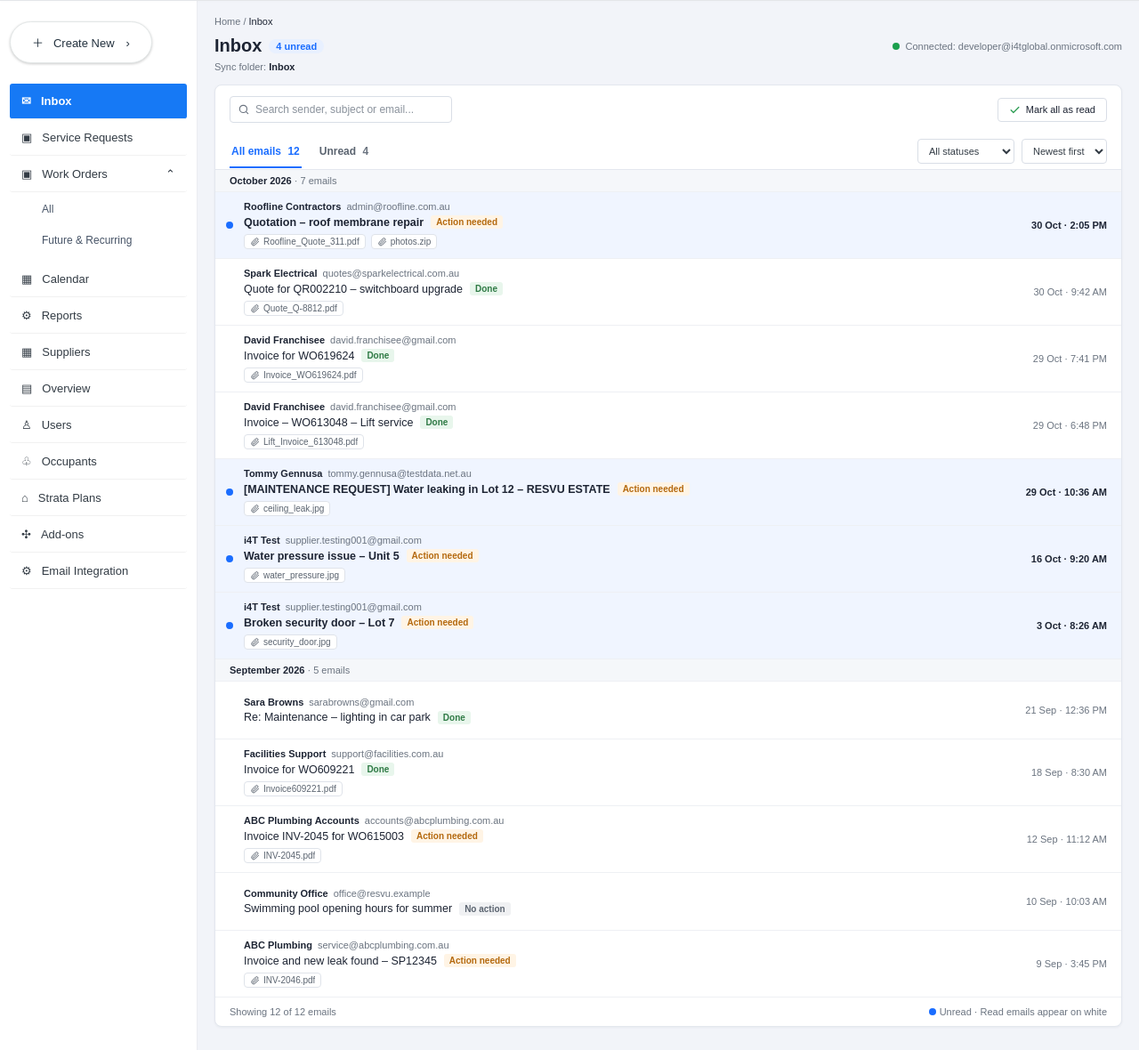
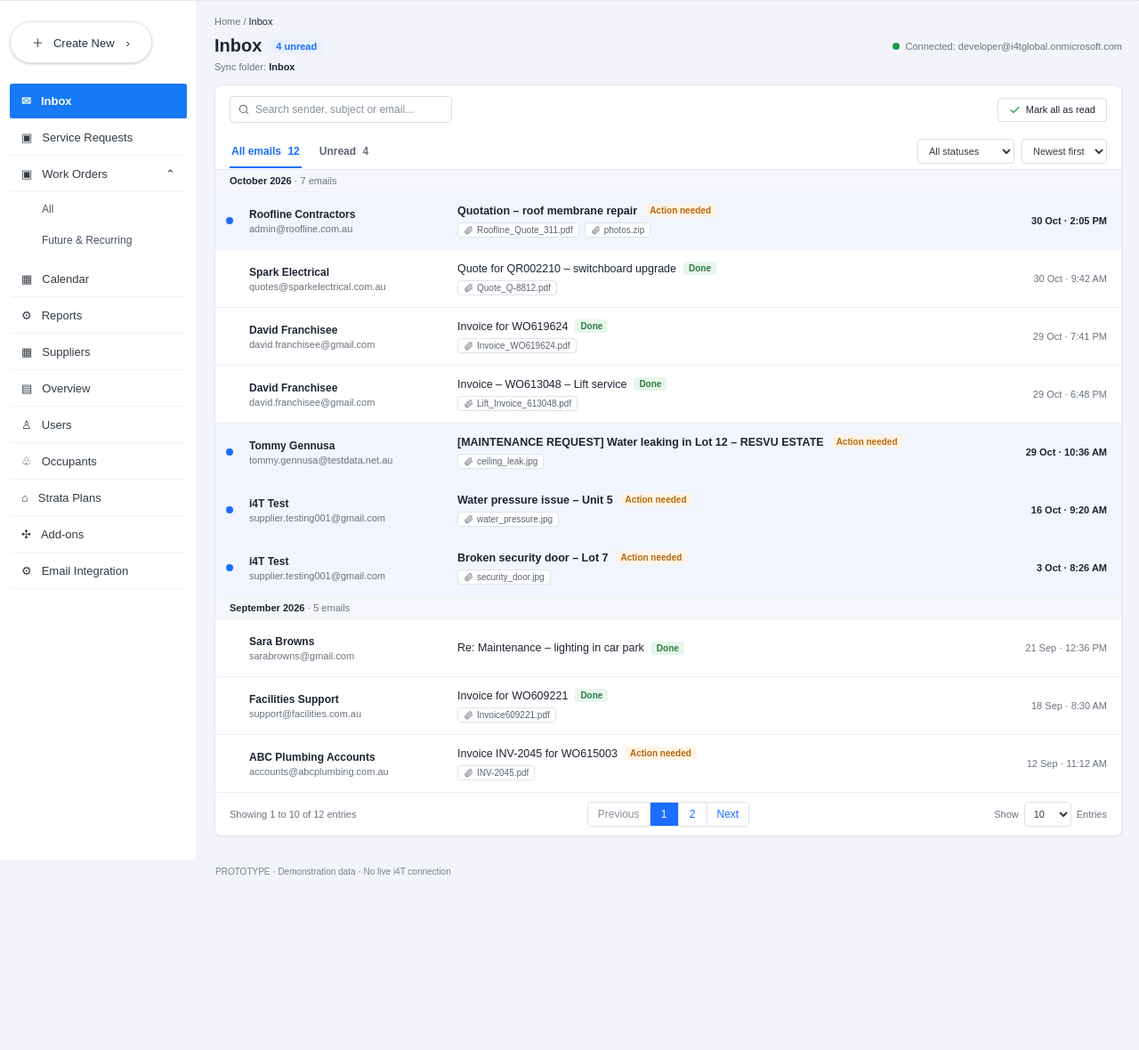
Before and after one commit to lakshika-debug/Inbox_automation, a plain HTML site: page index.html in a window 1280 px wide. Shown: the part 64-1244 px from the top of the page at 89% size. After the commit the page ends 1049 px from the top, so only its background shows below. Drawn offline with Linux system fonts and the light colour scheme.

Commit message:
feat: Inbox list pagination footer, stacked sender address, subject column

```diff
--- a/index.html
+++ b/index.html
@@ -101,19 +101,22 @@ body{background:#f2f4f9;color:#333c45;font-family:Arial,Helvetica,sans-serif;fon
 .ib-tab.ib-on,.ib-tab.ib-on span{color:#1a6dff}.ib-tab.ib-on{border-bottom-color:#1a6dff}
 .ib-filters{display:flex;gap:8px;padding:6px 0;flex-wrap:wrap}.ib-filters select{height:28px;border:1px solid #d9dee6;border-radius:4px;background:#fff;font-size:11px;padding:0 8px;color:#333c45}
 .ib-group{background:#f5f7fa;padding:6px 16px;font-size:11px;color:#1d2433;border-bottom:1px solid #eef0f4}.ib-group b{font-weight:600}.ib-group span{color:#6b7480}
-.ib-row{display:grid;grid-template-columns:16px minmax(0,1fr) auto;align-items:center;column-gap:8px;min-height:65px;padding:10px 16px 10px 8px;border-bottom:1px solid #eef0f4;background:#fff;cursor:pointer}
+.ib-row{display:grid;grid-template-columns:16px 220px minmax(0,1fr) auto;align-items:center;column-gap:14px;min-height:65px;padding:10px 16px 10px 8px;border-bottom:1px solid #eef0f4;background:#fff;cursor:pointer}
 .ib-row:hover{background:#f7f9fc}.ib-row.ib-unread{background:#f0f5ff}.ib-row.ib-unread:hover{background:#e8f0ff}
 .ib-row.ib-current,.ib-row.ib-current:hover{background:#e3edff;box-shadow:inset 3px 0 0 #1a6dff}.ib-row:focus-visible{outline:2px solid #1a6dff;outline-offset:-2px}
 .ib-gut{display:flex;justify-content:center;align-items:center}.ib-udot{display:inline-block;width:8px;height:8px;border-radius:50%;background:#1a6dff}
-.ib-l1{display:flex;gap:6px;align-items:baseline;min-width:0;font-size:11px}.ib-from{font-weight:600;color:#1d2433;white-space:nowrap}.ib-addr{color:#6b7480;overflow:hidden;text-overflow:ellipsis;white-space:nowrap;min-width:0}
-.ib-l2{display:flex;align-items:center;gap:8px;margin-top:4px;min-width:0}.ib-subj{font-size:12.5px;color:#1d2433;overflow:hidden;text-overflow:ellipsis;white-space:nowrap;min-width:0}.ib-unread .ib-subj{font-weight:700}
+.ib-sender{display:flex;flex-direction:column;gap:3px;min-width:0;font-size:11px}.ib-from{font-weight:600;color:#1d2433;font-size:12px;overflow:hidden;text-overflow:ellipsis;white-space:nowrap}.ib-addr{color:#6b7480;overflow:hidden;text-overflow:ellipsis;white-space:nowrap}.ib-main{min-width:0}
+.ib-l2{display:flex;align-items:center;gap:8px;min-width:0}.ib-subj{font-size:12.5px;color:#1d2433;overflow:hidden;text-overflow:ellipsis;white-space:nowrap;min-width:0}.ib-unread .ib-subj{font-weight:700}
 .ib-st{flex:none;font-size:10px;font-weight:600;border-radius:3px;padding:2px 6px;white-space:nowrap}.ib-st-need{background:#fff4e5;color:#b4690e}.ib-st-done{background:#e8f6ec;color:#2f7a45}.ib-st-none{background:#f0f1f3;color:#5b6470}
 .ib-l3{display:flex;flex-wrap:wrap;gap:6px;margin-top:6px}.ib-att{display:inline-flex;align-items:center;gap:4px;max-width:150px;border:1px solid #dfe3ea;border-radius:4px;padding:2px 6px;font-size:10px;color:#5b6470;background:#fff}
 .ib-att span{overflow:hidden;text-overflow:ellipsis;white-space:nowrap;min-width:0}.ib-att svg{flex:none;width:11px;height:11px;fill:none;stroke:currentColor;stroke-width:2;stroke-linecap:round;stroke-linejoin:round}
 .ib-date{font-size:11px;color:#6b7480;white-space:nowrap;text-align:right}.ib-unread .ib-date{font-weight:700;color:#1d2433}
 .ib-empty{padding:36px;text-align:center;color:#6b7480}
-.ib-foot{display:flex;justify-content:space-between;flex-wrap:wrap;gap:8px;padding:10px 16px;font-size:11px;color:#6b7480}.ib-legend{display:inline-flex;align-items:center}.ib-legend .ib-udot{margin-right:4px}
-@media(max-width:700px){.ib-row{grid-template-columns:16px minmax(0,1fr)}.ib-date{grid-column:2;text-align:left;margin-top:4px}.ib-search{width:100%}.ib-tabsrow{padding:0 10px}.ib-top,.ib-foot{padding-left:10px;padding-right:10px}.ib-conn{margin-left:0;width:100%}}
+.ib-foot{display:grid;grid-template-columns:1fr auto 1fr;align-items:center;gap:10px;padding:10px 16px;font-size:11px;color:#6b7480}.ib-size{justify-self:end}
+.ib-pager{display:inline-flex;border:1px solid #dee2e6;border-radius:4px;overflow:hidden;background:#fff}.ib-pager button{border:0;border-left:1px solid #dee2e6;background:#fff;color:#1a6dff;font-size:12px;line-height:1;padding:7px 11px;min-width:32px}.ib-pager button:first-child{border-left:0}
+.ib-pager button:hover:not(:disabled):not(.ib-pg-on){background:#f0f5ff}.ib-pager button.ib-pg-on{background:#1a6dff;color:#fff;cursor:default}.ib-pager button:disabled{opacity:1;color:#8a929c;cursor:default}.ib-pager button:focus-visible{outline:2px solid #1a6dff;outline-offset:-3px}.ib-pager button.ib-pg-on:focus-visible{outline-color:#fff}
+.ib-size{display:inline-flex;align-items:center;gap:6px}.ib-size select{height:28px;border:1px solid #dee2e6;border-radius:4px;background:#fff;font-size:11px;padding:0 6px;color:#333c45}
+@media(max-width:700px){.ib-row{grid-template-columns:16px minmax(0,1fr) auto;column-gap:8px}.ib-gut,.ib-sender{grid-row:1}.ib-date{grid-column:3;grid-row:1;align-self:start}.ib-main{grid-column:2/4;grid-row:2;margin-top:6px}.ib-foot{display:flex;flex-direction:column;align-items:center}.ib-search{width:100%}.ib-tabsrow{padding:0 10px}.ib-top,.ib-foot{padding-left:10px;padding-right:10px}.ib-conn{margin-left:0;width:100%}}
 /* Profile & Account Settings view (UI-only prototype) */
 .ps-hide{display:none!important}
 .nav.active[role="button"]:hover{background:#1679f5;color:white}
@@ -213,7 +216,7 @@ body{background:#f2f4f9;color:#333c45;font-family:Arial,Helvetica,sans-serif;fon
 <div class="ib-headrow"><h1 class="ib-h1">Inbox</h1><span class="ib-pill" id="ibUnreadPill">4 unread</span><span class="ib-conn"><i class="ib-dot"></i>Connected: developer@i4tglobal.onmicrosoft.com</span></div><div class="ib-sync">Sync folder: <b>Inbox</b></div>
 <div class="ib-card"><div class="ib-top"><label class="ib-search"><svg viewBox="0 0 24 24" aria-hidden="true"><circle cx="11" cy="11" r="7"/><path d="M20 20l-4-4"/></svg><input id="search" placeholder="Search sender, subject or email..." aria-label="Search emails"></label><button type="button" class="ib-markall" id="ibMarkAll" onclick="ibMarkAllRead()"><svg viewBox="0 0 24 24" aria-hidden="true"><path d="M4 12.5l5 5L20 6.5"/></svg>Mark all as read</button></div>
 <div class="ib-tabsrow"><div class="ib-tabs" role="tablist" aria-label="Email list"><button type="button" role="tab" class="ib-tab" id="ibTabAll" onclick="ibSetTab('all')">All emails <span id="ibCntAll">12</span></button><button type="button" role="tab" class="ib-tab" id="ibTabUnread" onclick="ibSetTab('unread')">Unread <span id="ibCntUnread">4</span></button></div><div class="ib-filters"><select id="statusFilter" aria-label="Status"><option value="all">All statuses</option><option>Action needed</option><option>Done</option><option>No action</option></select><select id="ibSort" aria-label="Sort"><option value="desc">Newest first</option><option value="asc">Oldest first</option></select></div></div>
-<div id="rows" class="ib-list"></div><div class="ib-foot"><span id="count"></span><span class="ib-legend"><i class="ib-udot"></i>Unread · Read emails appear on white</span></div></div></div>
+<div id="rows" class="ib-list"></div><div class="ib-foot"><span id="count" aria-live="polite"></span><nav class="ib-pager" id="ibPager" aria-label="Pagination"></nav><label class="ib-size">Show <select id="ibSize" aria-label="Entries per page"><option>10</option><option>25</option><option>50</option><option>100</option></select> Entries</label></div></div></div>
 <section id="settingsView" class="ps-hide" aria-label="Profile & Account Settings"><h2 class="ps-title">Profile &amp; Account Settings</h2>
 <div class="ps-grid"><div class="ps-card">
 <div class="ps-tabs" role="tablist"><button class="ps-tab" role="tab" onclick="psPreviewTab()"><svg viewBox="0 0 24 24"><circle cx="12" cy="8" r="4"/><path d="M4 21c0-4 4-6 8-6s8 2 8 6"/></svg>Profile Information</button><button class="ps-tab" role="tab" onclick="psPreviewTab()">⚙ Settings</button><button class="ps-tab" role="tab" onclick="psPreviewTab()"><svg viewBox="0 0 24 24"><rect x="5" y="11" width="14" height="10" rx="2"/><path d="M8 11V8a4 4 0 0 1 8 0v3"/></svg>Security</button><button class="ps-tab active" role="tab" aria-selected="true">⚙ Configurations</button></div>
@@ -273,6 +276,7 @@ const emails=[
 ];
 let selected=null,menuFor=null;
 let ibTab='all',ibKeep=null; // ibKeep: email just read from the Unread tab, kept listed until the panel closes
+let ibPage=1; // list pagination: current page (entries per page come from #ibSize)
 const ME='Jane Thornton',TODAY='18/11/2026';let qrSeq=2216,woSeq=620040,prevState=null;
 const STRATA=['RESVU – ESTATE','SP12345','HARBOUR VIEW SP4852'];
 function escapeHtml(str){return String(str??'').replace(/[&<>"']/g,c=>({'&':'&amp;','<':'&lt;','>':'&gt;','"':'&quot;',"'":'&#39;'}[c]));}
@@ -449,17 +453,26 @@ function renderRows(){
  [['all','#ibTabAll'],['unread','#ibTabUnread']].forEach(([t,sel])=>{const b=document.querySelector(sel);b.classList.toggle('ib-on',ibTab===t);b.setAttribute('aria-selected',String(ibTab===t));});
  const filtered=emails.filter(e=>(ibTab==='all'||e.unread||e.id===ibKeep)&&(s==='all'||statusOf(e)===s)&&[e.sender,e.address,e.subject,...e.links.map(l=>l.id)].join(' ').toLowerCase().includes(q))
   .sort((a,b)=>(asc?1:-1)*((ibTime(a)-ibTime(b))||(a.id-b.id)));
- document.querySelector('#count').textContent=`Showing ${filtered.length} of ${emails.length} emails`;
- const groups=[];filtered.forEach(e=>{const m=ibMonth(e),g=groups[groups.length-1];if(g&&g.m===m)g.list.push(e);else groups.push({m,list:[e]});});
+ const ibSize=Number(document.querySelector('#ibSize').value)||10,total=filtered.length,pages=Math.max(1,Math.ceil(total/ibSize));ibPage=Math.min(Math.max(1,ibPage),pages);
+ const first=(ibPage-1)*ibSize,shown=filtered.slice(first,first+ibSize);
+ document.querySelector('#count').textContent=`Showing ${total?first+1:0} to ${first+shown.length} of ${total} entries`;
+ const lo=Math.max(1,Math.min(ibPage-2,pages-4)),hi=Math.min(pages,lo+4),pb=(label,pg,dis,aria,cur)=>`<button type="button"${cur?' class="ib-pg-on" aria-current="page"':''}${aria?` aria-label="${aria}"`:''}${dis?' disabled':` onclick="ibGo(${pg})"`}>${label}</button>`;
+ let pager=pb('Previous',ibPage-1,ibPage===1);for(let n=lo;n<=hi;n++)pager+=pb(n,n,false,'Page '+n,n===ibPage);
+ document.querySelector('#ibPager').innerHTML=pager+pb('Next',ibPage+1,ibPage===pages);
+ const monthN={};filtered.forEach(e=>{const m=ibMonth(e);monthN[m]=(monthN[m]||0)+1;}); // group header count = whole filtered month, not just this page
+ const groups=[];shown.forEach(e=>{const m=ibMonth(e),g=groups[groups.length-1];if(g&&g.m===m)g.list.push(e);else groups.push({m,list:[e]});});
  const rowHtml=e=>{const cur=selected===e.id,att=e.attachments||[];
   return `<div class="ib-row${e.unread?' ib-unread':''}${cur?' ib-current':''}" role="button" tabindex="0" data-id="${e.id}"${cur?' aria-current="true"':''} aria-label="${escapeHtml((e.unread?'Unread email from ':'Email from ')+e.sender+': '+e.subject+'. '+statusOf(e)+'. '+ibWhen(e))}" onclick="openPanel(${e.id})" onkeydown="psKey(event,()=>openPanel(${e.id}))">`
-  +`<span class="ib-gut">${e.unread?'<i class="ib-udot"></i>':''}</span><div class="ib-main"><div class="ib-l1"><span class="ib-from">${escapeHtml(e.sender)}</span><span class="ib-addr">${escapeHtml(e.address)}</span></div>`
+  +`<span class="ib-gut">${e.unread?'<i class="ib-udot"></i>':''}</span><div class="ib-sender"><span class="ib-from" title="${escapeHtml(e.sender)}">${escapeHtml(e.sender)}</span><span class="ib-addr" title="${escapeHtml(e.address)}">${escapeHtml(e.address)}</span></div><div class="ib-main">`
   +`<div class="ib-l2"><span class="ib-subj">${escapeHtml(e.subject)}</span>${ibBadge(statusOf(e))}</div>`
   +(att.length?`<div class="ib-l3">${att.map(a=>`<span class="ib-att" title="${escapeHtml(a)}">${IB_CLIP}<span>${escapeHtml(a)}</span></span>`).join('')}</div>`:'')
   +`</div><span class="ib-date">${escapeHtml(ibWhen(e))}</span></div>`;};
- document.querySelector('#rows').innerHTML=groups.map(g=>`<div class="ib-group"><b>${escapeHtml(g.m)}</b> <span>· ${g.list.length} email${g.list.length===1?'':'s'}</span></div>`+g.list.map(rowHtml).join('')).join('')||'<div class="ib-empty">No emails match these filters.</div>';
+ document.querySelector('#rows').innerHTML=groups.map(g=>`<div class="ib-group"><b>${escapeHtml(g.m)}</b> <span>· ${monthN[g.m]} email${monthN[g.m]===1?'':'s'}</span></div>`+g.list.map(rowHtml).join('')).join('')||'<div class="ib-empty">No emails match these filters.</div>';
 }
-function ibSetTab(t){ibTab=t;ibKeep=null;renderRows();}
+function ibSetTab(t){ibTab=t;ibKeep=null;ibPage=1;renderRows();}
+function ibFirst(){ibPage=1;renderRows();}
+function ibGo(n){const f=document.activeElement,k=f&&f.closest&&f.closest('#ibPager')?f.textContent:null;ibPage=n;renderRows();
+ if(k!==null){const b=[...document.querySelectorAll('#ibPager button')].find(x=>x.textContent===k&&!x.disabled)||document.querySelector('#ibPager .ib-pg-on');if(b)b.focus();}}
 function ibMarkAllRead(){emails.forEach(e=>e.unread=false);renderRows();toast('All emails marked as read');}
 function showSRDetails(id,srId){let e=find(id),sr=srRegistry[srId]||currentSR(e);if(!sr){toast('No created Service Request is linked to this email');return;}
  const f=e.fields||{},link=e.links.find(l=>l.id===sr.id),status=link?link.status:sr.status;
@@ -473,7 +486,7 @@ function restoreSR(id,srId){let e=find(id),sr=srRegistry[srId]||currentSR(e);sr.
 function openSRRegister(){closePanel();const cards=Object.values(srRegistry).map(sr=>{const e=find(sr.email);return `<div class="sr-card"><div class="pills"><span class="badge ${sr.archived?'archived':'created'}">${sr.archived?'Archived':'Active'}</span></div><h3>${escapeHtml(sr.id)}</h3><p><b>${escapeHtml(sr.category)}</b> · ${escapeHtml(e?.fields?.['Strata Plan']||'Property not supplied')}</p><p class="muted">Site contact: ${escapeHtml(sr.contact)}</p><button class="btn mini" onclick="closeDialog();openRecord('${sr.id}')">View SR ↗</button></div>`}).join('');showDialog('Service Requests – Active and Archived',`<p class="help">Prototype of the existing Service Requests register, with a new archived-state view. Archiving an SR does not remove the source email from the Inbox.</p><div class="srgrid">${cards||'<p>No SR records yet</p>'}</div>`,[{label:'Close',run:'closeDialog()'}]);}
 function openAutomationSettings(){showDialog('Email Integration – Settings',`<div class="hint">These settings are independent of the existing Email Inbox synchronisation and AI Invoice Capture.</div><div class="field"><label><input type="checkbox" checked disabled style="width:auto"> Email Inbox synchronisation</label></div><div class="field"><label><input type="checkbox" checked disabled style="width:auto"> AI Invoice Capture (existing)</label></div><div class="field"><label><input type="checkbox" checked id="srAutoToggle" style="width:auto"> Automatically create Service Requests from eligible maintenance emails</label></div><p class="help">If switched off, incoming emails remain in the Inbox and the existing invoice workflow continues. Demonstration setting only.</p>`,[{label:'Cancel',run:'closeDialog()'},{label:'Save Configuration',primary:true,run:`saveSettings()`}]);}
 function saveSettings(){window.srAutomationEnabled=!!document.querySelector('#srAutoToggle').checked;closeDialog();toast('Email-to-SR automation '+(window.srAutomationEnabled?'enabled':'disabled')+' (demo configuration)');}
-document.querySelector('#search').addEventListener('input',renderRows);document.querySelector('#statusFilter').addEventListener('change',renderRows);document.querySelector('#ibSort').addEventListener('change',renderRows);document.addEventListener('click',e=>{if(!e.target.closest('#menu')&&!e.target.closest('.dots'))hideMenu();});document.addEventListener('keydown',e=>{if(e.key==='Escape'){if(document.querySelector('#shade').classList.contains('visible'))closeDialog();else closePanel();}});renderRows();
+document.querySelector('#search').addEventListener('input',ibFirst);document.querySelector('#statusFilter').addEventListener('change',ibFirst);document.querySelector('#ibSort').addEventListener('change',ibFirst);document.querySelector('#ibSize').addEventListener('change',ibFirst);document.addEventListener('click',e=>{if(!e.target.closest('#menu')&&!e.target.closest('.dots'))hideMenu();});document.addEventListener('keydown',e=>{if(e.key==='Escape'){if(document.querySelector('#shade').classList.contains('visible'))closeDialog();else closePanel();}});renderRows();
 
 /* Profile & Account Settings view (UI only, no persistence) */
 function psKey(e,fn){if(e.key==='Enter'||e.key===' '){e.preventDefault();fn();}}
```
